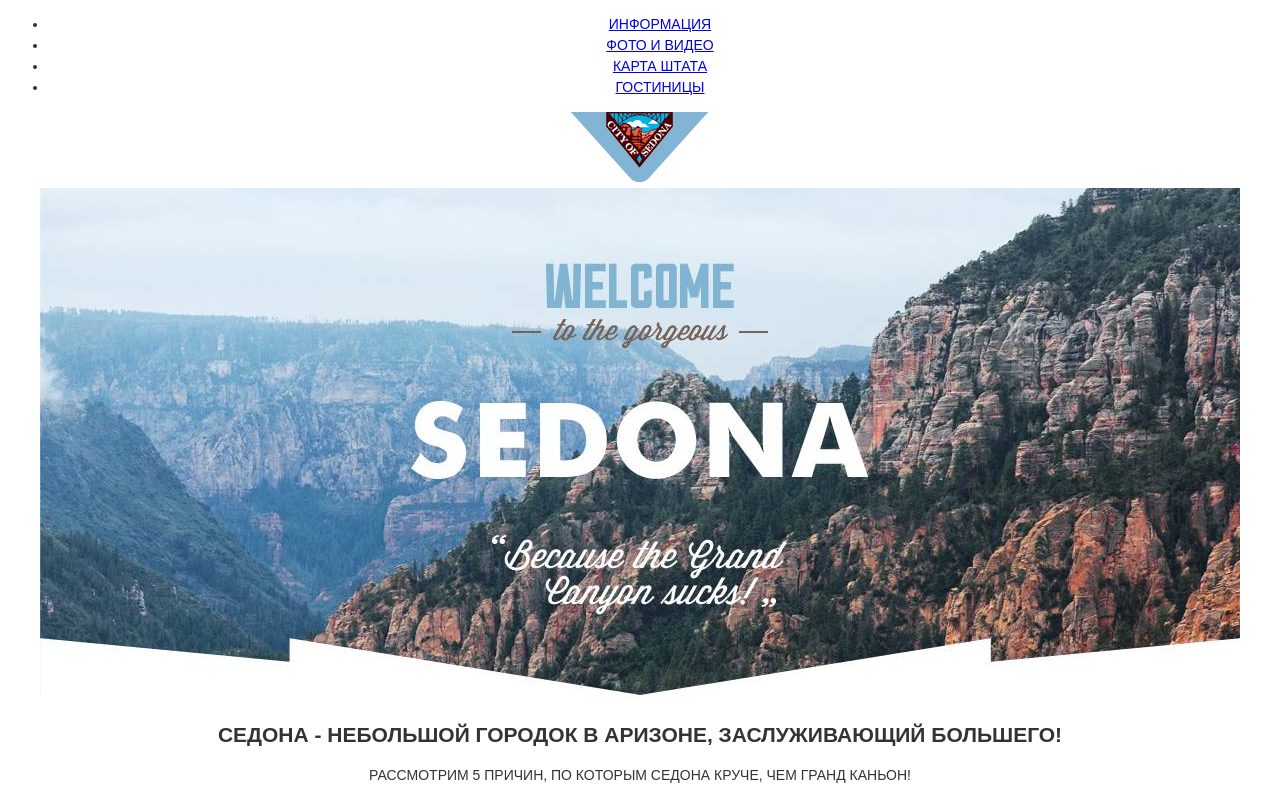
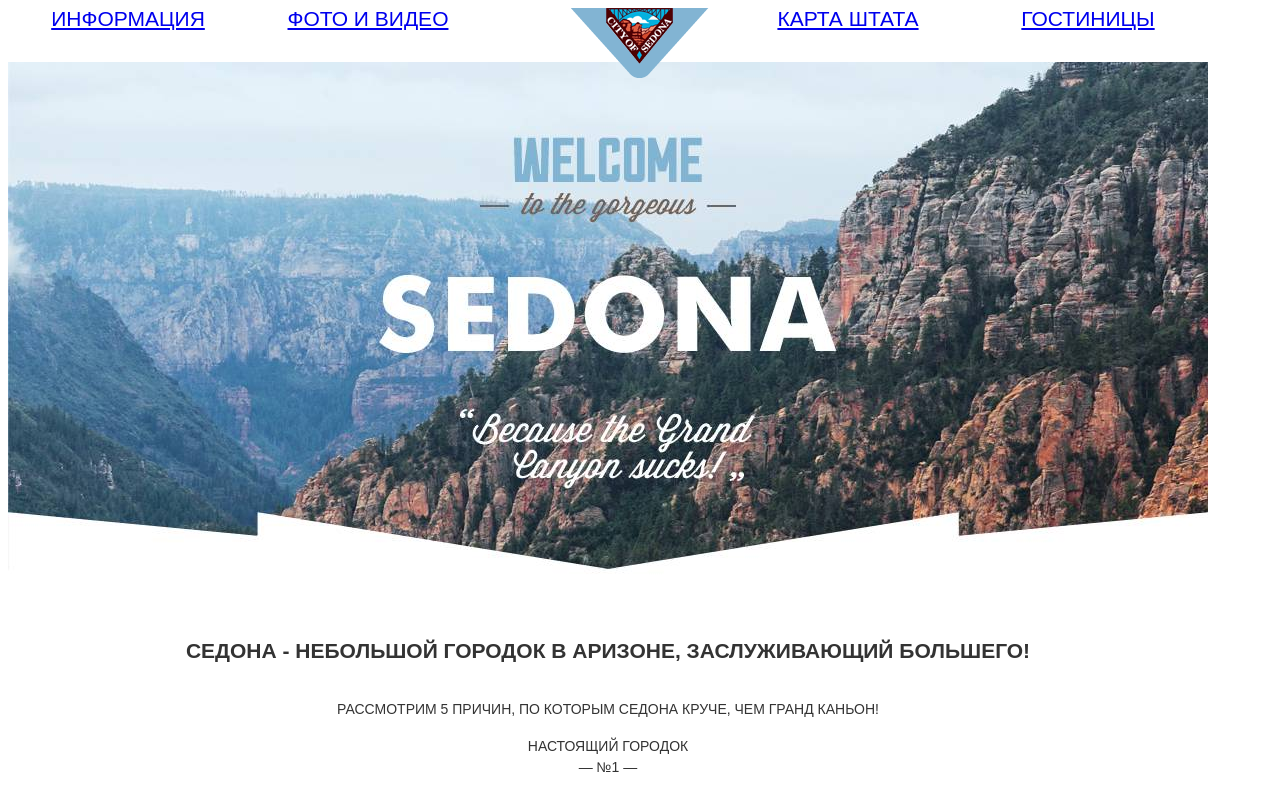
Before and after one commit to anbelan/196107-sedona, a plain HTML site: page index.html in a window 1280 px wide. Shown: the top 795 px of the page. Drawn offline with Linux system fonts and the light colour scheme.

Commit message:
Сделала сетку header

```diff
--- a/css/style.css
+++ b/css/style.css
@@ -1,3 +1,7 @@
+header{
+	position: relative;
+	margin-bottom: 25px;
+}
 body {
 	font-family: "PT Sans", "Arial", sans-serif;
 	font-weight: normal;
@@ -7,12 +11,42 @@ body {
 	text-align: center;
 	color: #333333;
 }
-
 h1 {
 	font-weight: bold;
 	font-size: 21px;
 	line-height: 26px;
 }
+.header-container, .main-container, .footer-container{
+	width: 1200px;
+}
+.nav-logo{
+	position: absolute;
+	top: 0;
+  	left: 50%;
+  	transform: translateX(-50%);
+}
+.nav-list {
+	list-style: none;
+ 	margin: 0;
+ 	padding: 0;
+ 	font-size: 0;
+}
+.nav-item {
+  width: 20%;
+  font-size: 21px;
+  display: inline-block;
+}
+.nav-item:nth-child(2) {
+  margin-right: 20%;
+}
+main img{
+	display: block;
+}
+.main-decignation{
+	margin-top: 62px;
+	margin-bottom: 32px;
+}
+
 
 .main-content {
 	font-size: 14px;
@@ -30,3 +64,7 @@ h1 {
 	font-size: 21px;
 	line-height: 21px;
 }
+
+.nav-item{
+	float
+}
```
